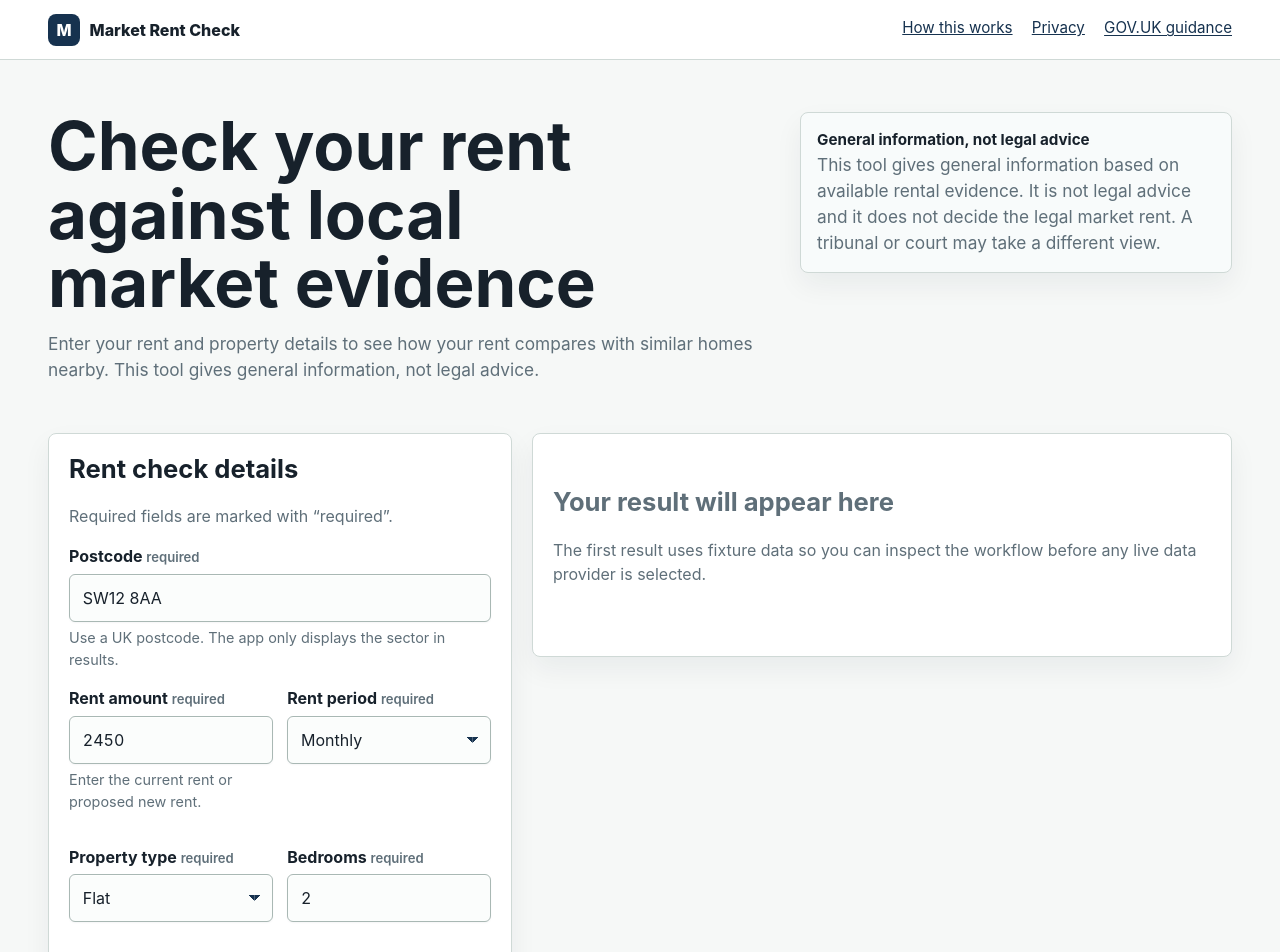
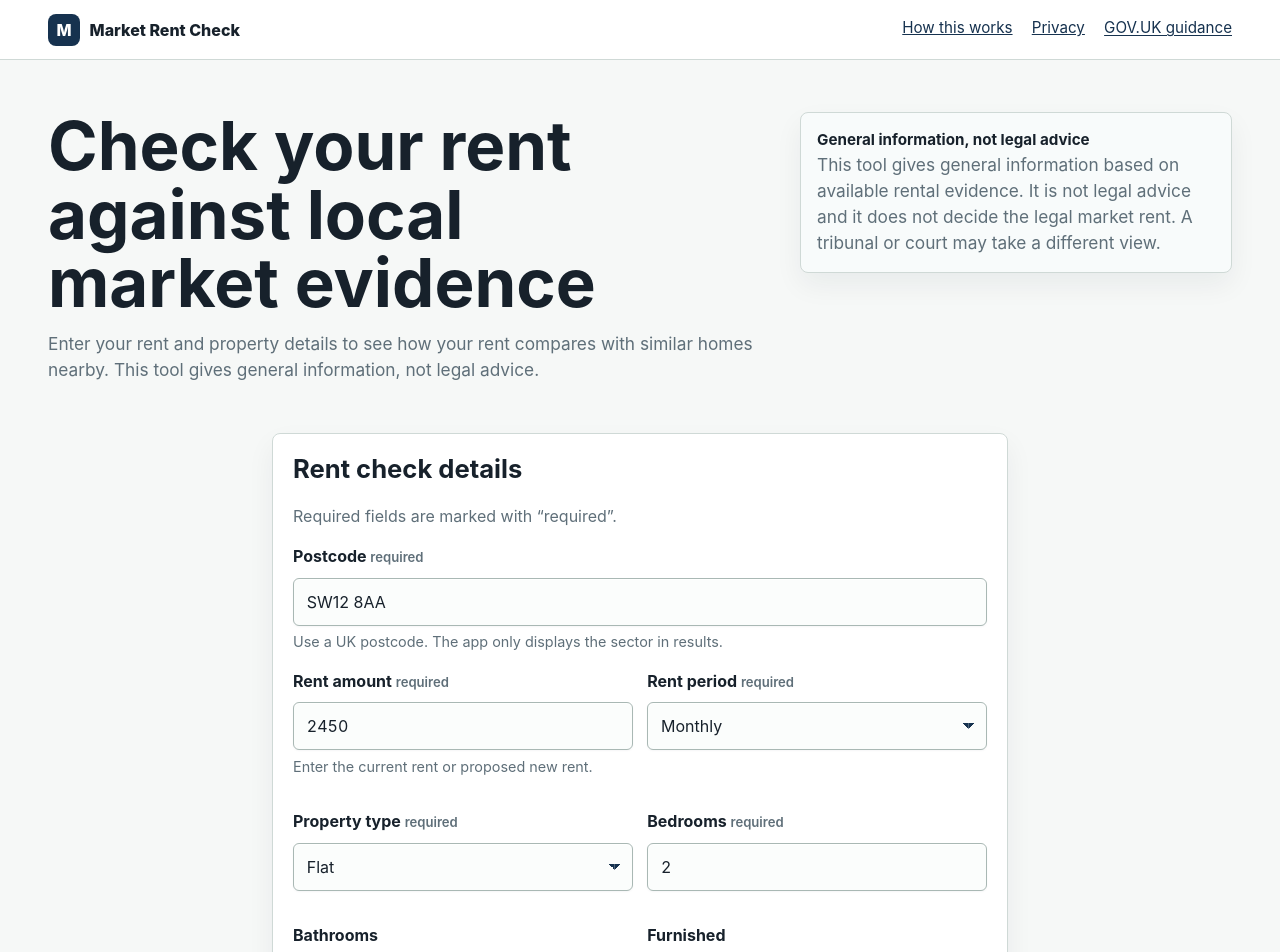
Before and after one commit to MacSteini/Rent-Evidence-Helper, a React (Vite) app: page / in a window 1280 px wide. Shown: the top 952 px of the page. Built offline with nearby package versions, Linux system fonts and the light colour scheme.

Commit message:
Refine result and tooltip layout

```diff
--- a/src/App.tsx
+++ b/src/App.tsx
@@ -1,4 +1,4 @@
-import { useMemo, useState } from "react";
+import { useEffect, useMemo, useRef, useState } from "react";
 import { Disclaimer } from "./components/Disclaimer";
 import { EvidenceTable } from "./components/EvidenceTable";
 import { InfoDialog } from "./components/InfoDialog";
@@ -33,16 +33,36 @@ export default function App() {
   const [result, setResult] = useState<AssessmentResult | null>(null);
   const [error, setError] = useState<string | null>(null);
   const [isChecking, setIsChecking] = useState(false);
+  const [hasStartedCheck, setHasStartedCheck] = useState(false);
   const [activeDialog, setActiveDialog] = useState<"methodology" | "privacy" | null>(
     null
   );
+  const resultSectionRef = useRef<HTMLElement>(null);
 
   const landlordMessage = useMemo(() => {
     if (!result) return "";
     return buildLandlordMessage(result.input, result.estimate);
   }, [result]);
 
+  useEffect(() => {
+    if (!result) return;
+
+    requestAnimationFrame(() => {
+      const resultSection = resultSectionRef.current;
+      if (!resultSection) return;
+
+      if (typeof resultSection.scrollIntoView === "function") {
+        resultSection.scrollIntoView({
+          behavior: "smooth",
+          block: "start"
+        });
+      }
+      resultSection.focus({ preventScroll: true });
+    });
+  }, [result]);
+
   async function handleSubmit(input: RentSearchInput) {
+    setHasStartedCheck(true);
     setIsChecking(true);
     setError(null);
     try {
@@ -97,15 +117,20 @@ export default function App() {
           <Disclaimer item={getLegalContent("general-disclaimer")} compact />
         </section>
 
-        <div className="workspace-grid">
-          <RentCheckForm
-            initialInput={initialInput}
-            isChecking={isChecking}
-            error={error}
-            onSubmit={handleSubmit}
-          />
-
-          <section aria-live="polite" aria-label="Rent check result">
+        <div
+          className={
+            hasStartedCheck
+              ? "workspace-grid workspace-grid-has-result"
+              : "workspace-grid workspace-grid-single"
+          }
+        >
+          {hasStartedCheck && (
+            <section
+              ref={resultSectionRef}
+              aria-live="polite"
+              aria-label="Rent check result"
+              tabIndex={-1}
+            >
               {result ? (
                 <div className="result-stack">
                   <ResultSummary result={result} />
@@ -121,14 +146,23 @@ export default function App() {
                 </div>
               ) : (
                 <div className="empty-state">
-                <h2>Your result will appear here</h2>
+                  <h2>{isChecking ? "Checking your rent" : "No result available"}</h2>
                   <p>
-                  The first result uses fixture data so you can inspect the
-                  workflow before any live data provider is selected.
+                    {isChecking
+                      ? "The result will appear here when the fixture comparison is ready."
+                      : "Check the form and try again."}
                   </p>
                 </div>
               )}
             </section>
+          )}
+
+          <RentCheckForm
+            initialInput={initialInput}
+            isChecking={isChecking}
+            error={error}
+            onSubmit={handleSubmit}
+          />
         </div>
       </main>
 
--- a/src/components/InfoButton.tsx
+++ b/src/components/InfoButton.tsx
@@ -1,4 +1,4 @@
-import { useId, useState, type KeyboardEvent } from "react";
+import { useEffect, useId, useRef, useState, type KeyboardEvent } from "react";
 
 type InfoButtonProps = {
   label: string;
@@ -7,7 +7,25 @@ type InfoButtonProps = {
 
 export function InfoButton({ label, children }: InfoButtonProps) {
   const [isOpen, setIsOpen] = useState(false);
+  const wrapperRef = useRef<HTMLSpanElement>(null);
   const contentId = useId();
+
+  useEffect(() => {
+    if (!isOpen) return;
+
+    function handlePointerDown(event: PointerEvent) {
+      if (
+        event.target instanceof Node &&
+        wrapperRef.current?.contains(event.target)
+      ) {
+        return;
+      }
+      setIsOpen(false);
+    }
+
+    document.addEventListener("pointerdown", handlePointerDown);
+    return () => document.removeEventListener("pointerdown", handlePointerDown);
+  }, [isOpen]);
 
   function handleKeyDown(event: KeyboardEvent<HTMLSpanElement>) {
     if (event.key === "Escape") {
@@ -16,7 +34,7 @@ export function InfoButton({ label, children }: InfoButtonProps) {
   }
 
   return (
-    <span className="info-help" onKeyDown={handleKeyDown}>
+    <span ref={wrapperRef} className="info-help" onKeyDown={handleKeyDown}>
       <button
         type="button"
         className="info-button"
--- a/src/styles.css
+++ b/src/styles.css
@@ -163,6 +163,24 @@ h3 {
   align-items: start;
 }
 
+.workspace-grid-single {
+  max-width: 46rem;
+}
+
+.workspace-grid-has-result {
+  grid-template-areas:
+    "result"
+    "form";
+}
+
+.workspace-grid-has-result .form-panel {
+  grid-area: form;
+}
+
+.workspace-grid-has-result [aria-label="Rent check result"] {
+  grid-area: result;
+}
+
 .form-panel,
 .panel,
 .result-panel,
@@ -224,13 +242,13 @@ h3 {
   align-items: flex-start;
   justify-content: space-between;
   gap: 0.6rem;
-  margin-bottom: 0.35rem;
+  margin-bottom: 0.6rem;
 }
 
 label,
 legend {
   display: block;
-  margin-bottom: 0.35rem;
+  margin-bottom: 0.6rem;
   font-weight: 700;
 }
 
@@ -244,7 +262,16 @@ label span {
   font-weight: 600;
 }
 
-.field:focus-within label {
+.field > span {
+  display: block;
+  margin-bottom: 0.65rem;
+  color: var(--text);
+  font-size: 1rem;
+  font-weight: 700;
+}
+
+.field:focus-within label,
+.field:focus-within > span {
   color: var(--navy);
 }
 
@@ -881,8 +908,9 @@ th {
     font-size: 4.2rem;
   }
 
-  .workspace-grid {
+  .workspace-grid-has-result {
     grid-template-columns: minmax(20rem, 29rem) minmax(0, 1fr);
+    grid-template-areas: "form result";
     gap: 1.25rem;
   }
 
```
Also changed, not shown: 1 other file (tests, documents, lock files or other folders). Lines whose indentation alone changed are shown as unchanged.
